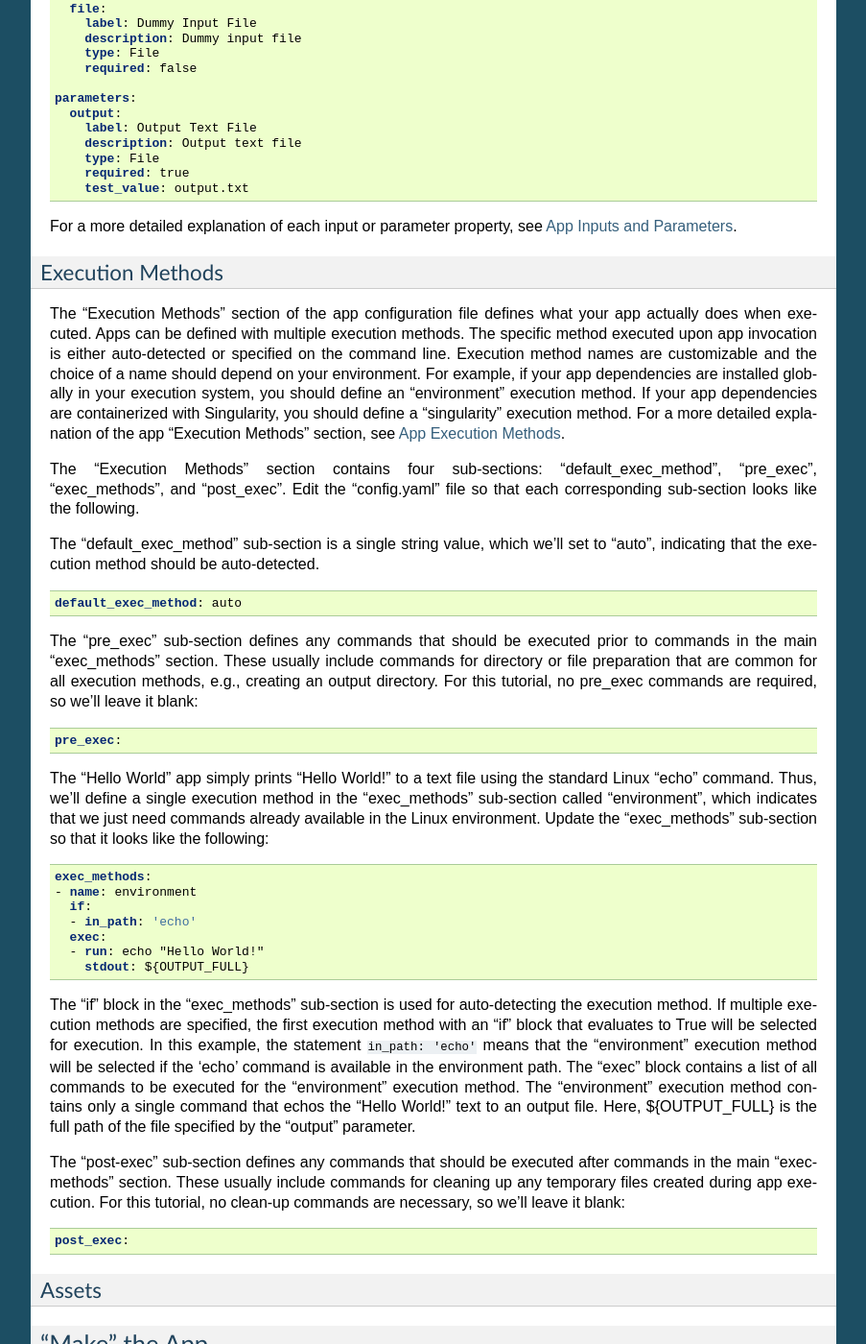
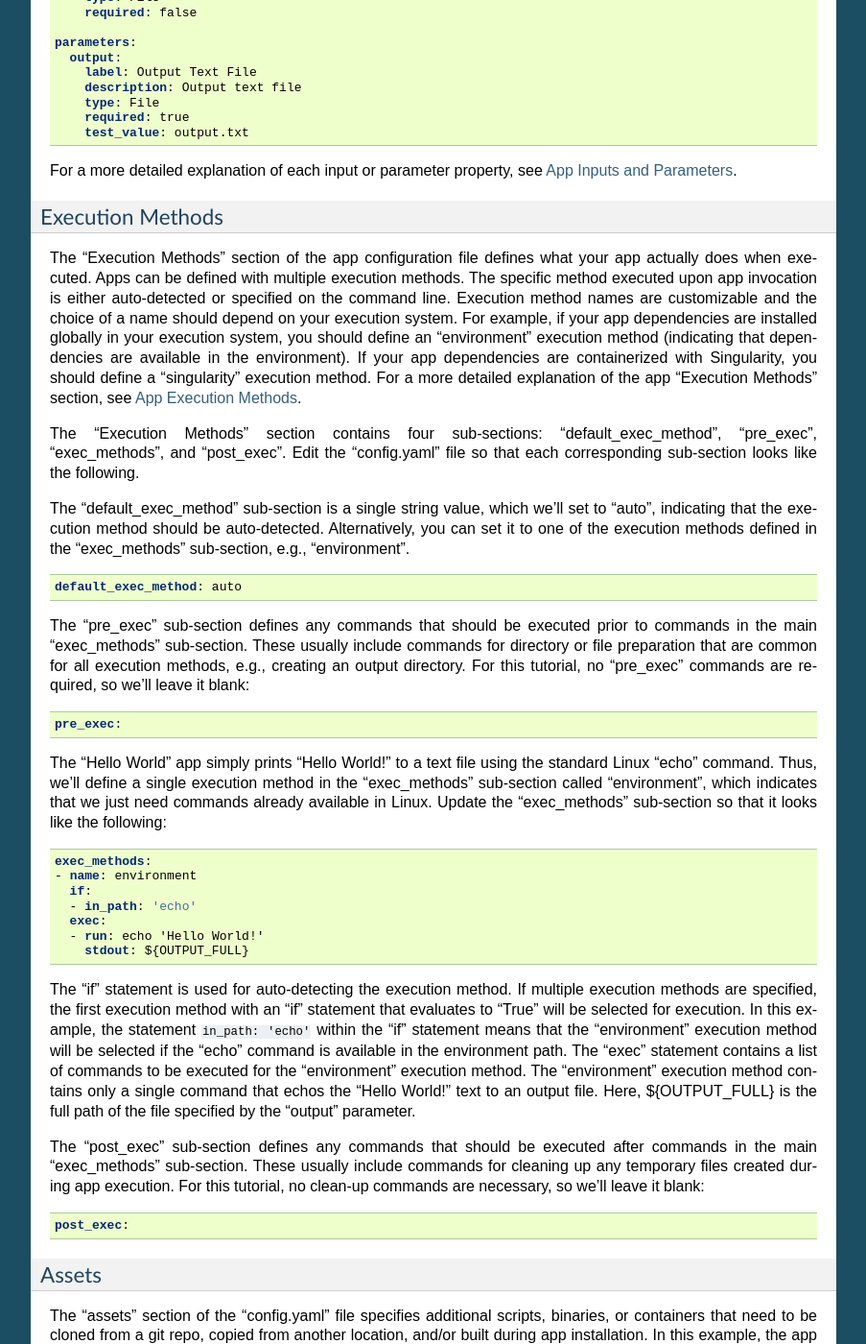
Before and after one commit to CDCgov/geneflow, a Sphinx documentation site: the page built from docs/chapters/tutorials/basic-app.rst, in a window 1280 px wide and 1400 px high, scrolled down 3330 px. Shown: the whole window at 96% size, without its empty margins (198-1101 px from the left). Built offline with Sphinx 7.4.7, drawn with Linux system fonts in a browser that asks for light colours; some of the changed text lies outside the part shown.

Commit message:
update basic app tutorial

```diff
--- a/docs/chapters/tutorials/basic-app.rst
+++ b/docs/chapters/tutorials/basic-app.rst
@@ -115,18 +115,14 @@
 
     5 directories, 7 files
 
-The files we'll be modifying in the template to create the "Hello World" app are:
+We only need to update the "config.yaml" file to create the "Hello World" app. The "config.yaml" file is the main app configuration file, which defines the inputs, parameters, and execution commands of the app.
 
-config.yaml:
-  The main app configuration file, which defines the inputs, parameters, and execution commands of the app.
-
-README.rst:
-  The main readme document for the app.
+It's good practice to also update the main "README.rst" file to document the app.
 
 Configure the App
 -----------------
 
-We can now proceed with configuring the app by editing the config.yaml file. This file currently contains the configuration of a fully functional app, so we'll be simplifying some of the sections to create the "hello-world" app. Open the "config.yaml" using your favorite text editor (vi and nano examples shown):
+We can now proceed with configuring the app by editing the "config.yaml" file. This file currently contains the configuration of a fully functional app, so we'll be simplifying some of the sections to create the "hello-world" app. Open the "config.yaml" file using your favorite text editor (vi and nano examples shown):
 
 .. code-block:: text
 
@@ -200,23 +196,23 @@
 Execution Methods
 ~~~~~~~~~~~~~~~~~
 
-The "Execution Methods" section of the app configuration file defines what your app actually does when executed. Apps can be defined with multiple execution methods. The specific method executed upon app invocation is either auto-detected or specified on the command line. Execution method names are customizable and the choice of a name should depend on your environment. For example, if your app dependencies are installed globally in your execution system, you should define an "environment" execution method. If your app dependencies are containerized with Singularity, you should define a "singularity" execution method. For a more detailed explanation of the app "Execution Methods" section, see :ref:`App Execution Methods <app-execution-methods>`.
+The "Execution Methods" section of the app configuration file defines what your app actually does when executed. Apps can be defined with multiple execution methods. The specific method executed upon app invocation is either auto-detected or specified on the command line. Execution method names are customizable and the choice of a name should depend on your execution system. For example, if your app dependencies are installed globally in your execution system, you should define an "environment" execution method (indicating that dependencies are available in the environment). If your app dependencies are containerized with Singularity, you should define a "singularity" execution method. For a more detailed explanation of the app "Execution Methods" section, see :ref:`App Execution Methods <app-execution-methods>`.
 
 The "Execution Methods" section contains four sub-sections: "default_exec_method", "pre_exec", "exec_methods", and "post_exec". Edit the "config.yaml" file so that each corresponding sub-section looks like the following.
 
-The "default_exec_method" sub-section is a single string value, which we'll set to "auto", indicating that the execution method should be auto-detected.
+The "default_exec_method" sub-section is a single string value, which we'll set to "auto", indicating that the execution method should be auto-detected. Alternatively, you can set it to one of the execution methods defined in the "exec_methods" sub-section, e.g., "environment".
 
 .. code-block:: yaml
 
     default_exec_method: auto
 
-The "pre_exec" sub-section defines any commands that should be executed prior to commands in the main "exec_methods" section. These usually include commands for directory or file preparation that are common for all execution methods, e.g., creating an output directory. For this tutorial, no pre_exec commands are required, so we'll leave it blank:
+The "pre_exec" sub-section defines any commands that should be executed prior to commands in the main "exec_methods" sub-section. These usually include commands for directory or file preparation that are common for all execution methods, e.g., creating an output directory. For this tutorial, no "pre_exec" commands are required, so we'll leave it blank:
 
 .. code-block:: yaml
 
     pre_exec:
 
-The "Hello World" app simply prints "Hello World!" to a text file using the standard Linux "echo" command. Thus, we'll define a single execution method in the "exec_methods" sub-section called "environment", which indicates that we just need commands already available in the Linux environment. Update the "exec_methods" sub-section so that it looks like the following:
+The "Hello World" app simply prints "Hello World!" to a text file using the standard Linux "echo" command. Thus, we'll define a single execution method in the "exec_methods" sub-section called "environment", which indicates that we just need commands already available in Linux. Update the "exec_methods" sub-section so that it looks like the following:
 
 .. code-block:: yaml
 
@@ -225,12 +221,12 @@
       if:
       - in_path: 'echo'
       exec:
-      - run: echo "Hello World!"
+      - run: echo 'Hello World!'
         stdout: ${OUTPUT_FULL}
 
-The "if" block in the "exec_methods" sub-section is used for auto-detecting the execution method. If multiple execution methods are specified, the first execution method with an "if" block that evaluates to True will be selected for execution. In this example, the statement ``in_path: 'echo'`` means that the "environment" execution method will be selected if the 'echo' command is available in the environment path. The "exec" block contains a list of all commands to be executed for the "environment" execution method. The "environment" execution method contains only a single command that echos the "Hello World!" text to an output file. Here, ${OUTPUT_FULL} is the full path of the file specified by the "output" parameter.
+The "if" statement is used for auto-detecting the execution method. If multiple execution methods are specified, the first execution method with an "if" statement that evaluates to "True" will be selected for execution. In this example, the statement ``in_path: 'echo'`` within the "if" statement means that the "environment" execution method will be selected if the "echo" command is available in the environment path. The "exec" statement contains a list of commands to be executed for the "environment" execution method. The "environment" execution method contains only a single command that echos the "Hello World!" text to an output file. Here, ${OUTPUT_FULL} is the full path of the file specified by the "output" parameter.
 
-The "post-exec" sub-section defines any commands that should be executed after commands in the main "exec-methods" section. These usually include commands for cleaning up any temporary files created during app execution. For this tutorial, no clean-up commands are necessary, so we'll leave it blank:
+The "post_exec" sub-section defines any commands that should be executed after commands in the main "exec_methods" sub-section. These usually include commands for cleaning up any temporary files created during app execution. For this tutorial, no clean-up commands are necessary, so we'll leave it blank:
 
 .. code-block:: yaml
 
@@ -238,6 +234,15 @@
 
 Assets
 ~~~~~~
+
+The "assets" section of the "config.yaml" file specifies additional scripts, binaries, or containers that need to be cloned from a git repo, copied from another location, and/or built during app installation. In this example, the app is fully contained within the "Execution Methods" section, so no additional assets are required. We'll specify this in the assets section as follows:
+
+.. code-block:: yaml
+
+    default_asset: none
+
+    assets:
+      none: []
 
 "Make" the App
 --------------
@@ -274,6 +279,40 @@
 Test the App
 ------------
 
+The GeneFlow "make-app" command generates a "test.sh" script inside the "test" folder. If your app requires test data, that data can be placed inside the "test" folder, ideally within a sub-folder called "data". In this example, no test data is required.
+
+To test the app, run the following commands:
+
+.. code-block:: text
+
+    cd test
+    sh ./test.sh
+
+You should see output similar to the following:
+
+.. code-block:: text
+
+    CMD=/home/[user]/geneflow_work/hello-world-gf/test/../assets/hello-world-gf.sh --output="output.txt" --exec_method="auto"
+    File:
+    Output: output.txt
+    Execution Method: auto
+    Detected Execution Method: environment
+    CMD=echo 'Hello World!'  >"/home/[user]/geneflow_work/hello-world-gf/test/output.txt"
+    Exit code: 0
+    Exit code: 0
+
+The "output.txt" file should also have been created in the test directory with the text "Hello World!":
+
+.. code-block:: text
+
+    cat ./output.txt
+
+.. code-block:: text
+
+    Hello World!
+
+Congratulations! You've created a basic GeneFlow app.
+
 Update the App README
 ---------------------
 
```
Also changed, not shown: other parts of docs/chapters/tutorials/basic-app.rst (+1 -1 lines).
